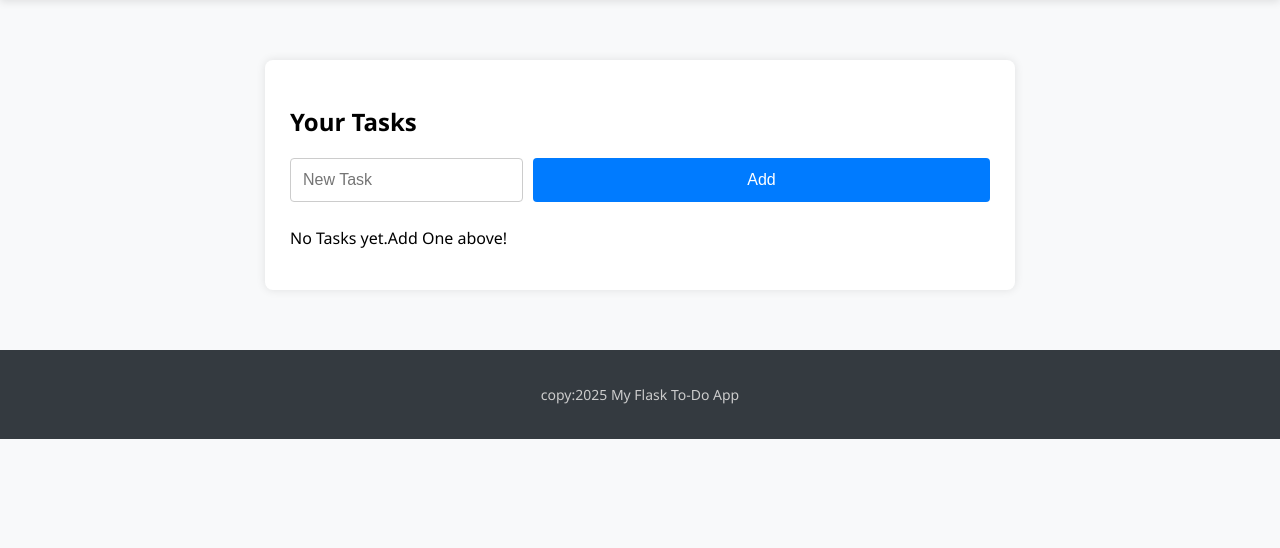
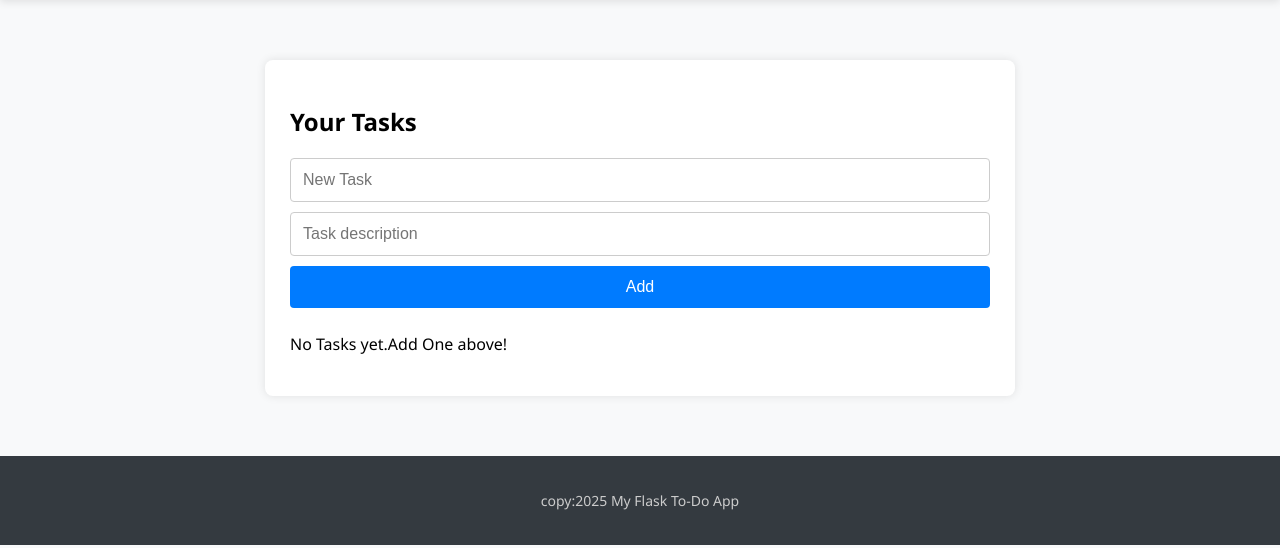
Before and after one commit to Ansh-Kothadia/Todo_App, a Flask app: page / in a window 1280 px wide. Shown: the part 150-698 px from the top of the page. Run offline with Flask 3, Linux system fonts and the light colour scheme; the visitor is signed in with stand-in values (Sample User, id 1); data that the repository does not hold is empty.

Commit message:
Update functionality and CSS

```diff
--- a/app/models.py
+++ b/app/models.py
@@ -13,5 +13,6 @@ class Task(db.Model):
     __tablename__='task'
     id=db.Column(db.Integer, primary_key=True)
     title=db.Column(db.String(100), nullable=False)
+    description=db.Column(db.String(300), nullable=False)
     status=db.Column(db.String(20), default="Pending")
     user_id = db.Column(db.Integer, db.ForeignKey('register.uid'), nullable=False)
--- a/app/routes/tasks.py
+++ b/app/routes/tasks.py
@@ -26,9 +26,10 @@ def add_task():
         return redirect( url_for('auth.login'))
 
     title=request.form.get('title')
+    description=request.form.get('description')
 
     if title:
-        new_task = Task(title=title, status='Pending', user_id=session['user_id'])
+        new_task = Task(title=title, status='Pending', user_id=session['user_id'],description=description)
         db.session.add(new_task)
         db.session.commit()
         flash('Task added successfully','success')
@@ -86,6 +87,16 @@ def profile():
 
         return render_template('profile.html',data=user)
 
+
+@tasks_bp.route('/description/<int:task_id>',methods=["GET","POST"])
+def description(task_id):
+    if 'user_id' not in session:
+        return redirect(url_for('auth.login'))
+    else:
+       data= Task.query.filter_by(user_id=session['user_id'],id=task_id).first()
+
+    return render_template('description.html',data=data)
+
 # @tasks_bp.route('/profile')
 # def profile():
 #     if 'user_id' not in session:
--- a/app/static/style.css
+++ b/app/static/style.css
@@ -125,6 +125,7 @@ footer p{
     display: flex;
     gap: 10px;
     margin-bottom: 25px;
+    flex-direction: column;
 }
 
 .task-form input[type="text"]{
@@ -138,6 +139,7 @@ footer p{
 .task-form .btn{
     padding: 12px 20px;
     font-size: 16px;
+    width: 100%;
 }
 
 .task-table{
@@ -162,9 +164,9 @@ footer p{
 .task-table td:nth-child(2),
 .task-table th:nth-child(2) {
     /* width: 34%; Adjust as needed */
-    word-wrap: break-word;
+    /* word-wrap: break-word;
     word-break: break-word;
-    white-space: normal;
+    white-space: normal; */
 }
 
 
--- a/app/templates/tasks.html
+++ b/app/templates/tasks.html
@@ -6,6 +6,7 @@
         <h2>Your Tasks</h2>
         <form action="{{url_for('tasks.add_task')}}" method="post" class="task-form">
             <input type="text" name="title" placeholder="New Task" required>
+             <input type="text" name="description" placeholder="Task description" required>
             <button type="submit" class="btn">Add</button>
         </form>
 
@@ -29,7 +30,7 @@
                 {% for task in tasks  %}
                 <tr>
                     <td>{{loop.index}}</td>
-                    <td>{{task.title}}</td>
+                    <td><a href="{{url_for('tasks.description',task_id=task.id)}}">{{task.title}}</a></td>
                     <td>
                         <span class="badge {{task.status|lower}}">{{task.status}}</span>
                     </td>
```
Also changed, not shown: app/templates/description.html (added, +15 -0 lines).
